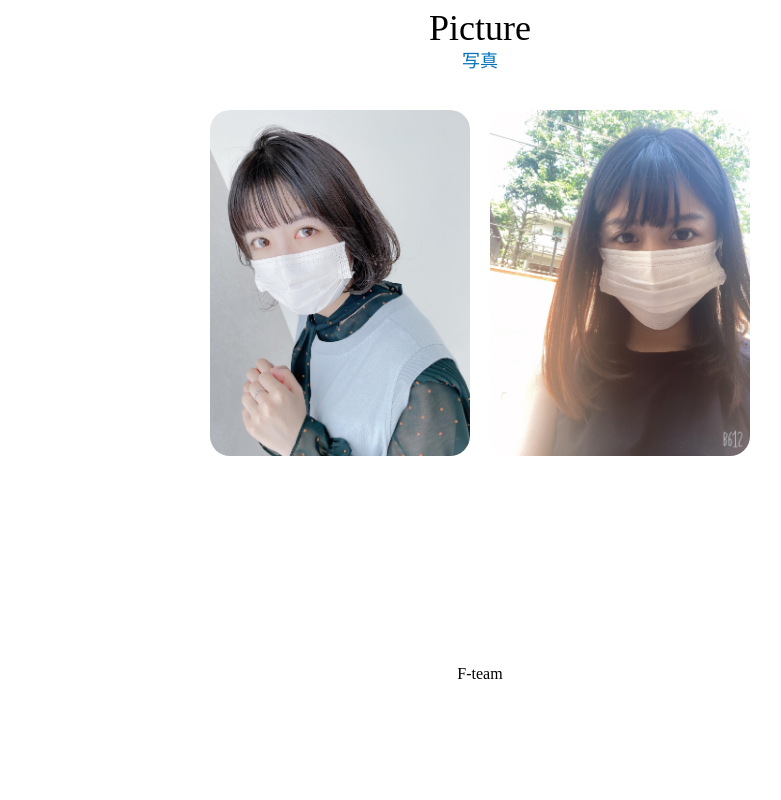
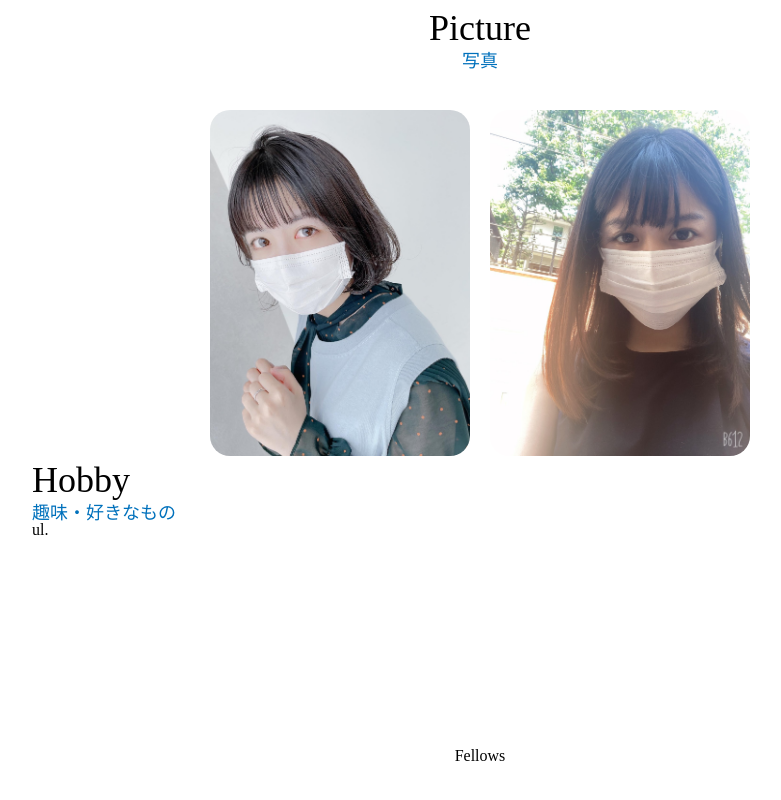
Before and after one commit to posse-ap/rookie_hackathon-202207-team2F, a plain HTML site: page MISSION2/index.html in a window 1280 px wide. Shown: the part 1045-1845 px from the top of the page, without its empty margins (160-941 px from the left). Before the commit the page ends 1767 px from the top, so only its background shows below. Drawn offline with Linux system fonts and the light colour scheme.

Commit message:
1日目途中経過

```diff
--- a/MISSION2/index.html
+++ b/MISSION2/index.html
@@ -75,12 +75,24 @@
   </section>
 
 <!-- END PICTURE SECTION -->
+
+<!-- START HOBBY SECTION -->
+
+<section class="hobby-section">
+  <div class="heading_wrapper">
+    <h2 class="heading_title">Hobby</h2>
+    <h3 class="heading_subtitle">趣味・好きなもの</h3>
+  </div>
+  ul.
+</section>
+
+<!-- END HOBBY SECTION -->
 </main>
 
 <!-- START FOOTER -->
 
 <footer class="footer">
-  <small>F-team</small>
+  <small>Fellows</small>
 </footer>
 
 <!-- END FOOTER -->
```
